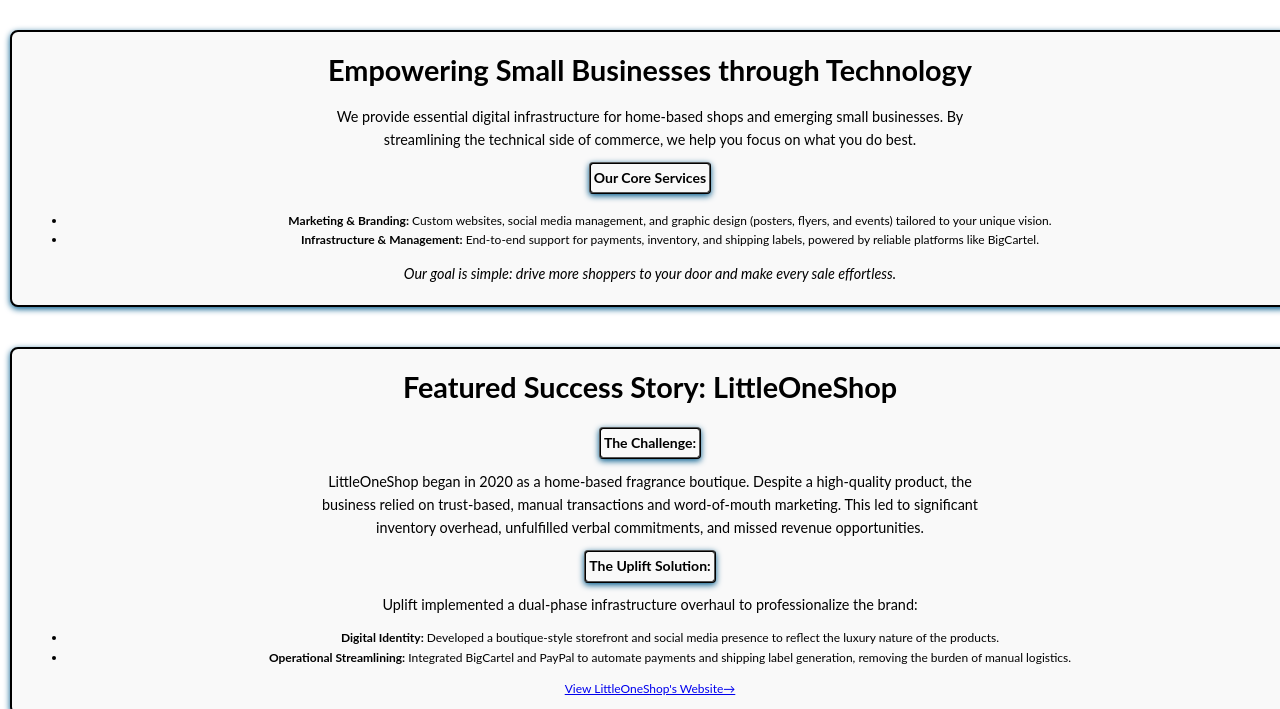
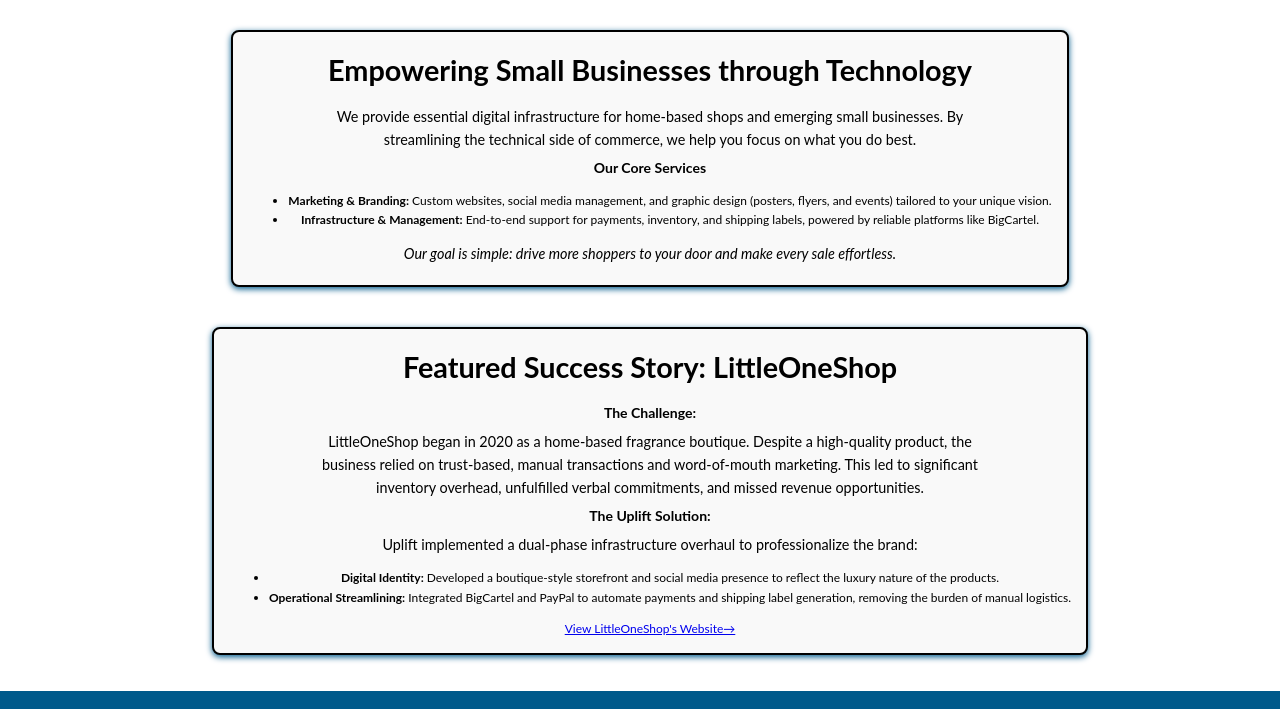
Before and after one commit to jaadyyah/Uplift-Capstone, a Flask app: page / in a window 1280 px wide. Shown: the part 91-800 px from the top of the page. Run offline with Flask 3, Linux system fonts and the light colour scheme.

Commit message:
index_styles changes to align the border correctly / get rid of the overflow

```diff
--- a/static/styles/index_styles.css
+++ b/static/styles/index_styles.css
@@ -1,14 +1,16 @@
 /* main content */
 .content {
-    width: 100%;
-    max-width: none;
+    width: 90%;
+    max-width: 900px;
     padding: 10px;
     margin: 1em auto;
     text-align: center;
+    align-items: center;
     background-color: white;
 }
 
 .content div {
+    max-width: 100%;
     margin: 20px 0;
     padding: 15px;
     border: 2px solid black;
@@ -16,15 +18,6 @@
     background-color: #f9f9f9;
     box-shadow: 0 2px 6px rgb(0,90,139);
     line-height: 1.6;
+    overflow-wrap: break-word;
+    word-wrap: break-word;
 }
-
-.content h3 {
-    display: inline-block;
-    margin: 5px 0;
-    padding: 3px;
-    border: 2px ridge black;
-    border-radius: 4px;
-    background-color: #f9f9f9;
-    box-shadow: 0 2px 6px rgb(0,90,139);
-    line-height: 1.6;
-}
--- a/templates/about_us.html
+++ b/templates/about_us.html
@@ -42,7 +42,7 @@
                 <div class="column">
                     <div class="card">
                         <div class="container">
-                            <h2>Marc Eng</h2>
+                            <h2>Marc Louise Eng</h2>
                             <!-- this is for us to define our roles <p class="title">></p>-->
                         </div>
                     </div>
```
